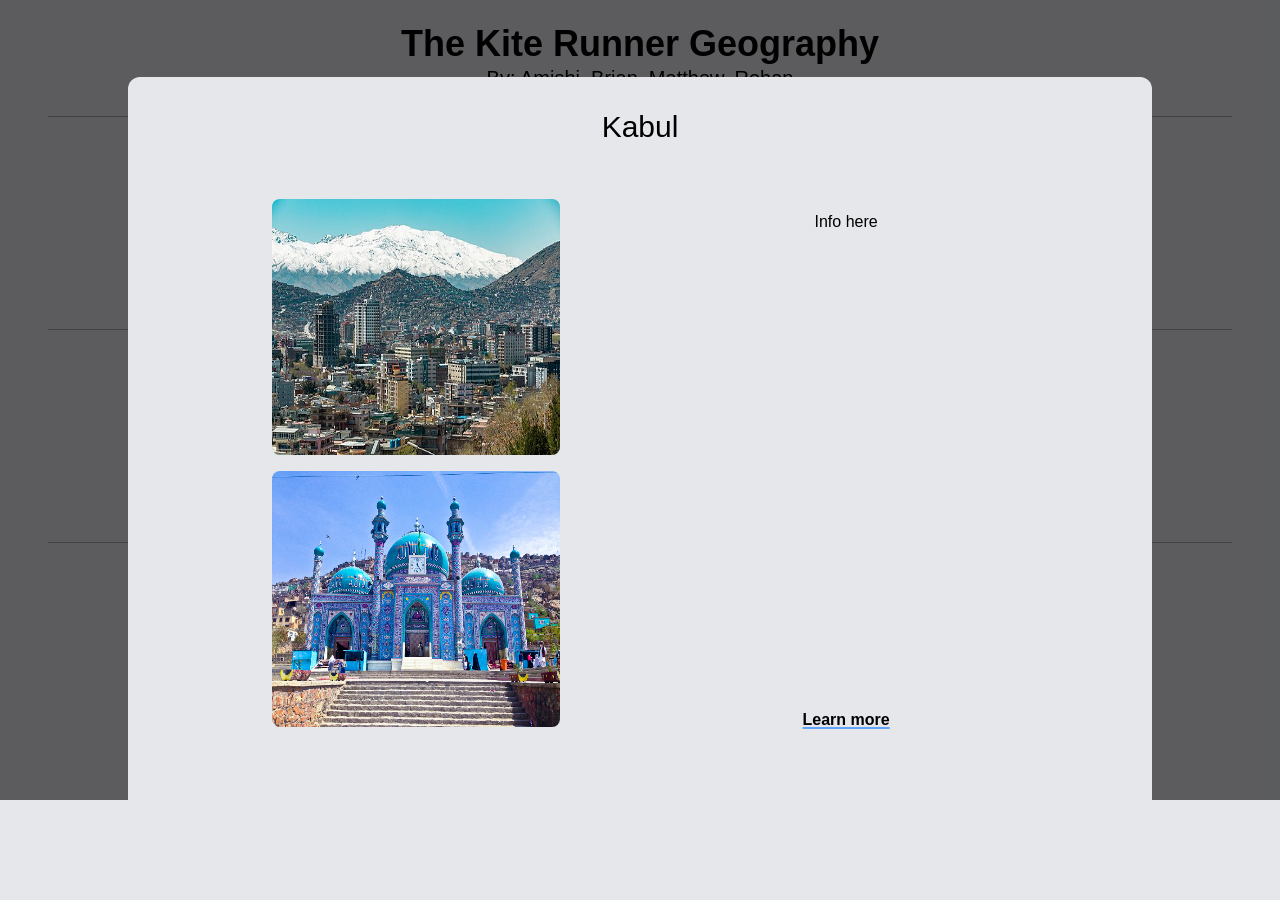
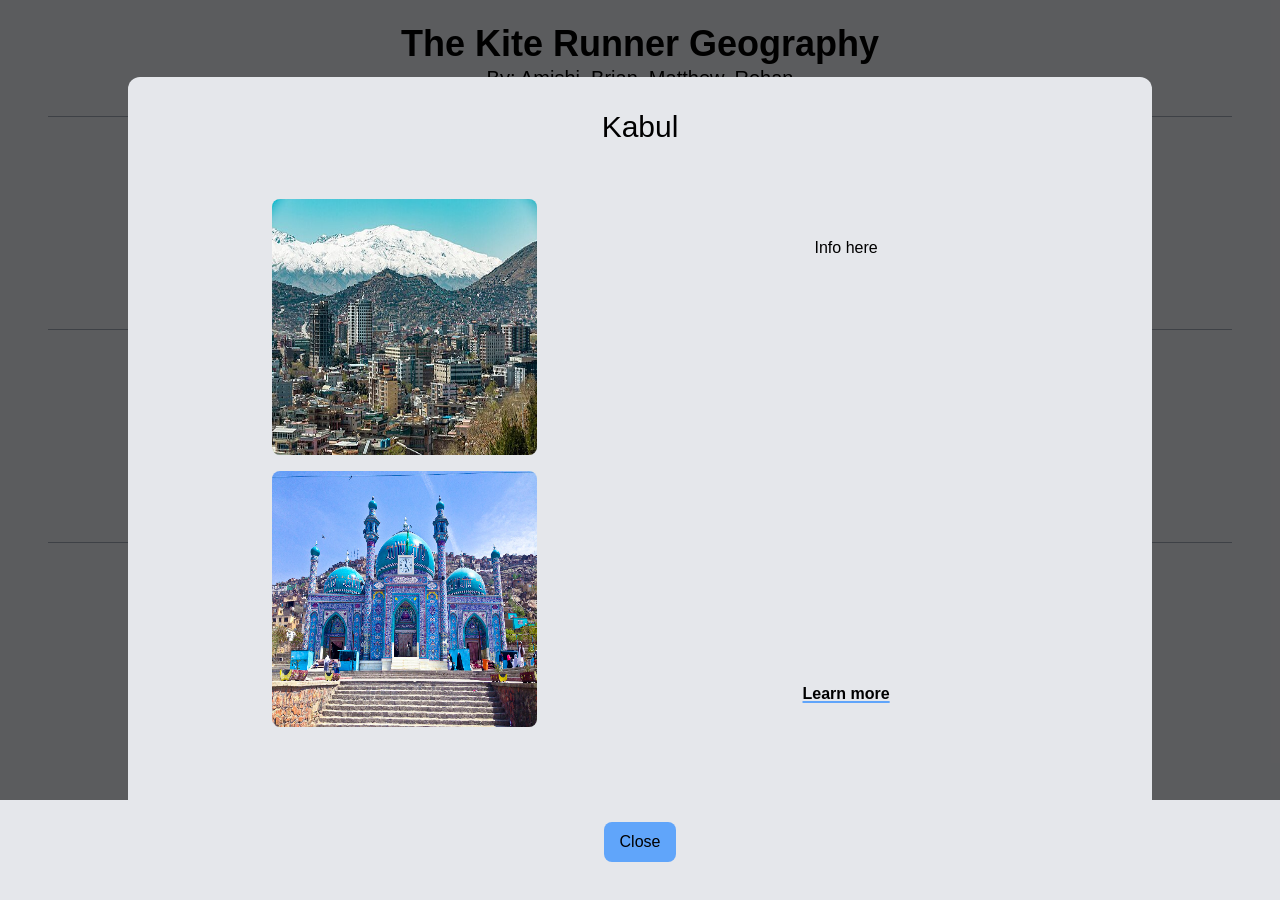
Before and after one commit to kite-runner-geo/kite-runner-geo.github.io, a website: page index.html in a window 1280 px wide. Both pictures are taken after a click on the button "Kabul". Before the commit the page ends 800 px from the top, so only its background shows below. Drawn offline with nearby package versions, Linux system fonts and the light colour scheme; files that its build step writes are made by us from their sources.

Commit message:
Edit some CSS stuff

```diff
--- a/index.html
+++ b/index.html
@@ -52,19 +52,19 @@
 
         <div
             class="
-                absolute bg-[rgba(0,0,0,0.6)] hidden h-screen inset-0
-                overflow-y-scroll px-[10%] py-[6%] w-screen z-10
+                absolute bg-[rgba(0,0,0,0.6)] hidden h-screen inset-0 px-[10%]
+                py-[6%] w-screen z-10
             "
             id="modal"
         >
-            <div class="bg-gray-200 h-full w-full min-h-[880px] px-36 py-8 rounded-xl">
+            <div class="bg-gray-200 flex flex-col h-full w-full min-h-[880px] s:px-36 py-8 rounded-xl overflow-y-scroll">
                 <h2 class="header" id="title"></h2>
                 <div class="flex flex-col h-[80%] items-center justify-between m:flex-row">
-                    <div class="basis-[36%] flex flex-col">
-                        <img id="pic_a" class="float-left h-64 min-w-[18rem] rounded-lg mb-4"></img>
-                        <img id="pic_b" class="float-left h-64 min-w-[18rem] rounded-lg mb-4"></img>
+                    <div class="basis-[36%] flex flex-col items-center">
+                        <img id="pic_a" class="m:float-left s:h-64 s:w-auto rounded-lg mb-4 w-[64%]"></img>
+                        <img id="pic_b" class="m:float-left s:h-64 s:w-auto rounded-lg mb-4 w-[64%]"></img>
                     </div>
-                    <div class="basis-[44%] flex flex-col h-[80%] justify-between">
+                    <div class="basis-[44%] flex flex-col h-[72%] justify-between">
                         <p>Info here</p>
                         <a
                             class="
@@ -78,8 +78,8 @@
                     </div>
                 </div>
                 <br>
-                <div>
-                    <button class="btn" onclick="toggle(0)">Close</button>
+                <div class="mx-auto">
+                    <button class="btn hidden m:block" onclick="toggle(0)">Close</button>
                 </div>
             </div>
         </div>
--- a/tailwind.config.cjs
+++ b/tailwind.config.cjs
@@ -4,6 +4,7 @@
 
     theme: {
         screens: {
+            "t": "1px",
             "s": "700px",
             "m": "1100px",
             "l": "1400px"
```
